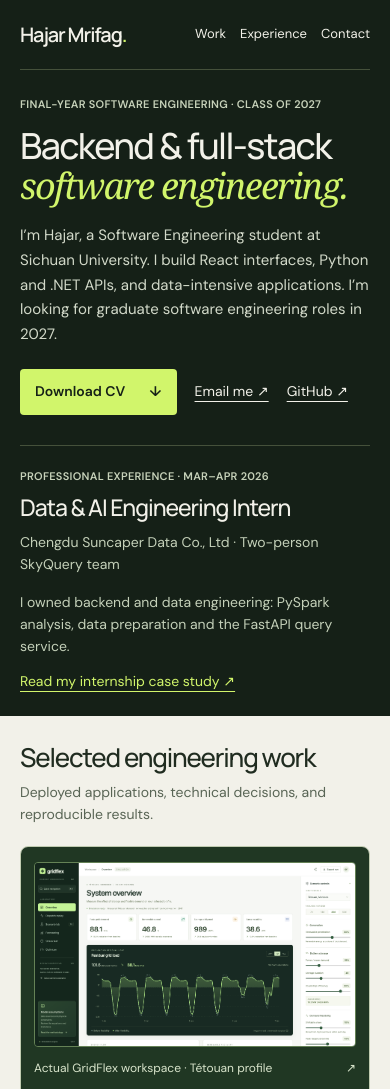
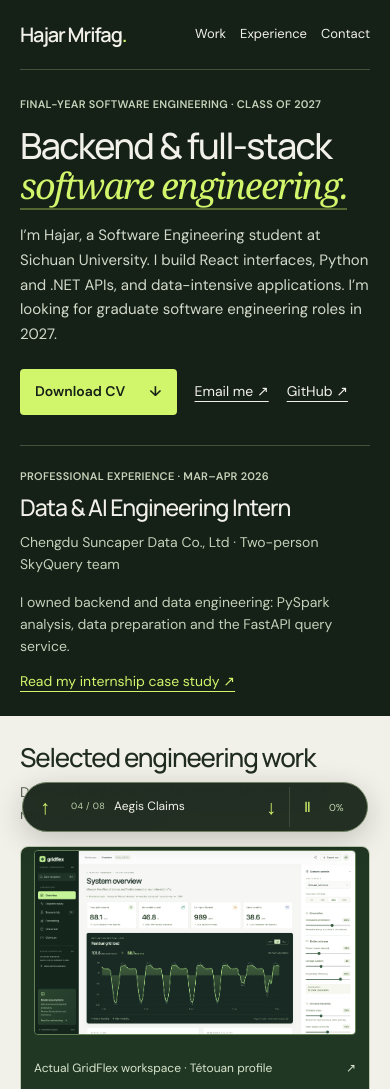
Before and after one commit to hajarmrifag/hajarmrifag.github.io, a website with bundled scripts: page index.html in a window 390 px wide. Shown: the top 1089 px of the page. Built offline with nearby package versions, Linux system fonts and the light colour scheme.

Commit message:
Add scroll motion and reading navigation across portfolio (#7)

```diff
--- /dev/null
+++ b/motion.css
@@ -0,0 +1,271 @@
+/* Shared motion layer. All content stays visible without JavaScript. */
+body {
+  padding-bottom: 86px;
+}
+.reading-progress {
+  position: fixed;
+  inset: 0 0 auto;
+  height: 3px;
+  background: #d1f56b;
+  box-shadow: 0 0 14px #a6df6970;
+  transform: scaleX(0);
+  transform-origin: left;
+  z-index: 100;
+  pointer-events: none;
+}
+.chapter-dock {
+  position: fixed;
+  bottom: 20px;
+  left: 50%;
+  transform: translateX(-50%);
+  z-index: 50;
+  display: flex;
+  align-items: center;
+  gap: 0;
+  padding: 6px;
+  border: 1px solid #6f8263;
+  border-radius: 100px;
+  background: #182419f2;
+  color: #f2f1e9;
+  box-shadow: 0 8px 30px #0003;
+  backdrop-filter: blur(16px);
+  max-width: calc(100% - 24px);
+  font:
+    13px/1.3 "DM Sans",
+    sans-serif;
+}
+.chapter-step {
+  display: grid;
+  place-items: center;
+  flex: 0 0 40px;
+  width: 40px;
+  height: 40px;
+  border: 0;
+  border-radius: 50%;
+  background: transparent;
+  color: #d1f56b;
+  font: 20px/1 sans-serif;
+  cursor: pointer;
+}
+.chapter-step:hover:not(:disabled) {
+  background: #ffffff12;
+}
+.chapter-step:disabled {
+  opacity: 0.3;
+  cursor: default;
+}
+.chapter-dock a {
+  color: inherit !important;
+  text-decoration: none !important;
+}
+.chapter-current {
+  display: flex;
+  align-items: center;
+  gap: 13px;
+  padding: 9px 14px;
+  min-width: 210px;
+  max-width: 340px;
+}
+.chapter-count {
+  font-size: 10px;
+  white-space: nowrap;
+  color: #bfd4ae;
+  font-variant-numeric: tabular-nums;
+  letter-spacing: 0.04em;
+}
+.chapter-title {
+  display: block;
+  white-space: nowrap;
+  overflow: hidden;
+  text-overflow: ellipsis;
+}
+.reading-percent {
+  font-size: 11px;
+  font-variant-numeric: tabular-nums;
+  color: #bfd4ae;
+  padding: 0 12px 0 6px;
+  min-width: 44px;
+}
+.chapter-dock :focus-visible {
+  outline: 2px solid #d1f56b;
+  outline-offset: 1px;
+  border-radius: 24px;
+}
+.featured-image img,
+.case-shot img {
+  transform: translateY(var(--image-drift, 0px));
+  transform-origin: center;
+}
+.featured-image,
+.case-shot {
+  overflow: hidden;
+}
+.track i,
+.bar-track span {
+  transform-origin: left;
+}
+.pointer-light {
+  position: relative;
+  isolation: isolate;
+}
+.pointer-light::after {
+  content: "";
+  position: absolute;
+  inset: 0;
+  border-radius: inherit;
+  background: radial-gradient(
+    300px circle at var(--pointer-x, 50%) var(--pointer-y, 50%),
+    #b3de7226,
+    transparent 70%
+  );
+  opacity: 0;
+  transition: opacity 0.25s;
+  pointer-events: none;
+  z-index: 1;
+}
+.pointer-light:hover::after {
+  opacity: 1;
+}
+@media (prefers-reduced-motion: no-preference) {
+  .button,
+  .text-link {
+    transition:
+      transform 0.22s,
+      background-color 0.22s,
+      color 0.22s;
+  }
+  .button:hover {
+    transform: translateY(-3px);
+  }
+  .button:active {
+    transform: translateY(0);
+  }
+  .intro h1 em {
+    background-image: linear-gradient(#d1f56b55, #d1f56b55);
+    background-size: 0 2px;
+    background-position: left bottom;
+    background-repeat: no-repeat;
+    animation: draw-accent 1.2s 0.35s cubic-bezier(0.2, 0.7, 0.2, 1) forwards;
+  }
+  @keyframes draw-accent {
+    to {
+      background-size: 100% 2px;
+    }
+  }
+}
+@media (max-width: 600px) {
+  .chapter-dock {
+    bottom: calc(12px + env(safe-area-inset-bottom));
+    padding: 4px;
+  }
+  .chapter-current {
+    min-width: 0;
+    width: 190px;
+    padding: 8px;
+    gap: 9px;
+  }
+  .chapter-title {
+    font-size: 12px;
+  }
+  .chapter-step {
+    flex-basis: 36px;
+    width: 36px;
+    height: 40px;
+  }
+  .reading-percent {
+    padding-inline: 4px 8px;
+    min-width: 38px;
+    font-size: 10px;
+  }
+  .chapter-count {
+    font-size: 9px;
+  }
+}
+@media (max-width: 360px) {
+  .chapter-current {
+    width: 165px;
+  }
+  .reading-percent {
+    display: none;
+  }
+}
+@media (prefers-reduced-motion: reduce) {
+  html {
+    scroll-behavior: auto !important;
+  }
+  .featured-image img,
+  .case-shot img {
+    transform: none !important;
+  }
+  .pointer-light::after {
+    display: none;
+  }
+  .reading-progress {
+    box-shadow: none;
+  }
+}
+@media print {
+  .chapter-dock,
+  .reading-progress {
+    display: none !important;
+  }
+  body {
+    padding-bottom: 0;
+  }
+  .featured-image img,
+  .case-shot img {
+    transform: none !important;
+  }
+}
+
+.case-section > .eyebrow::after {
+  content: "";
+  display: block;
+  height: 3px;
+  max-width: 160px;
+  margin-top: 18px;
+  background: #577436;
+  transform: scaleX(var(--section-progress, 0));
+  transform-origin: left;
+  opacity: 0.7;
+}
+.case-section.is-reading > .eyebrow {
+  color: #355529;
+}
+@media (prefers-reduced-motion: reduce) {
+  .case-section > .eyebrow::after {
+    display: none;
+  }
+}
+@media print {
+  .case-section > .eyebrow::after {
+    display: none;
+  }
+}
+.motion-toggle {
+  font-size: 14px;
+  border-left: 1px solid #6f826355;
+  border-radius: 0 24px 24px 0;
+}
+.motion-paused .pointer-light::after {
+  display: none;
+}
+.motion-paused .featured-image img,
+.motion-paused .case-shot img {
+  transform: none !important;
+}
+.motion-paused .case-section > .eyebrow::after {
+  display: none;
+}
+.motion-paused .intro h1 em {
+  animation: none !important;
+  background-size: 100% 2px;
+}
+.motion-paused .button,
+.motion-paused .text-link {
+  transition: none !important;
+  transform: none !important;
+}
+html:has(.motion-paused) {
+  scroll-behavior: auto !important;
+}
--- /dev/null
+++ b/motion.js
@@ -0,0 +1,277 @@
+// Progressive enhancement: reading and navigation work without motion or JavaScript.
+const reducedMotion = window.matchMedia("(prefers-reduced-motion: reduce)");
+const casePage = document.body.classList.contains("case-page");
+const chapters = [
+  ...document.querySelectorAll(
+    casePage
+      ? ".case-hero, .case-section"
+      : ".intro, #experience, #gridflex, .project-row, #about, #contact",
+  ),
+];
+const animations = new Set();
+let manuallyPaused = false;
+const motionDisabled = () => reducedMotion.matches || manuallyPaused;
+let activeIndex = -1;
+let frame = 0;
+
+function animate(element, keyframes, options) {
+  if (motionDisabled() || !element.animate) return;
+  const animation = element.animate(keyframes, options);
+  animations.add(animation);
+  animation.finished
+    .catch(() => {})
+    .finally(() => animations.delete(animation));
+}
+
+if (chapters.length) {
+  const progress = document.createElement("div");
+  progress.className = "reading-progress";
+  progress.setAttribute("aria-hidden", "true");
+  document.body.append(progress);
+
+  const dock = document.createElement("nav");
+  dock.className = "chapter-dock";
+  dock.setAttribute("aria-label", "Reading navigation");
+  const previous = document.createElement("button");
+  previous.type = "button";
+  previous.className = "chapter-step";
+  previous.textContent = "↑";
+  previous.setAttribute("aria-label", "Previous section");
+  const current = document.createElement("a");
+  current.className = "chapter-current";
+  const count = document.createElement("span");
+  count.className = "chapter-count";
+  const title = document.createElement("span");
+  title.className = "chapter-title";
+  current.append(count, title);
+  const next = document.createElement("button");
+  next.type = "button";
+  next.className = "chapter-step";
+  next.textContent = "↓";
+  next.setAttribute("aria-label", "Next section");
+  const percentage = document.createElement("span");
+  percentage.className = "reading-percent";
+  percentage.setAttribute("aria-hidden", "true");
+  const motionToggle = document.createElement("button");
+  motionToggle.type = "button";
+  motionToggle.className = "chapter-step motion-toggle";
+  function syncMotionControl() {
+    const disabled = motionDisabled();
+    document.body.classList.toggle("motion-paused", disabled);
+    motionToggle.textContent = disabled ? "▶" : "Ⅱ";
+    motionToggle.setAttribute(
+      "aria-label",
+      reducedMotion.matches
+        ? "Motion disabled by system preference"
+        : disabled
+          ? "Enable motion"
+          : "Pause motion",
+    );
+    motionToggle.title = motionToggle.getAttribute("aria-label");
+    motionToggle.disabled = reducedMotion.matches;
+  }
+  motionToggle.addEventListener("click", () => {
+    manuallyPaused = !manuallyPaused;
+    for (const animation of animations) animation.cancel();
+    syncMotionControl();
+    scheduleUpdate();
+  });
+  syncMotionControl();
+  dock.append(previous, current, next, motionToggle, percentage);
+  document.body.append(dock);
+
+  const labels = chapters.map((chapter, index) => {
+    if (!chapter.id) chapter.id = `chapter-${index + 1}`;
+    if (chapter.matches(".intro, .case-hero"))
+      return casePage
+        ? document.querySelector("h1").textContent.trim()
+        : "Introduction";
+    if (chapter.id === "experience") return "Internship";
+    if (chapter.id === "contact") return "Get in touch";
+    if (chapter.matches(".case-section")) {
+      return (
+        chapter
+          .querySelector(".eyebrow")
+          ?.textContent.replace(/^\s*\d+\s*\/\s*/, "")
+          .trim() || `Section ${index + 1}`
+      );
+    }
+    return (
+      chapter
+        .querySelector("h2, h3")
+        ?.textContent.replace(/\s+/g, " ")
+        .trim() || `Section ${index + 1}`
+    );
+  });
+
+  function goTo(index) {
+    chapters[Math.max(0, Math.min(index, chapters.length - 1))].scrollIntoView({
+      behavior: motionDisabled() ? "instant" : "smooth",
+      block: "start",
+    });
+  }
+  previous.addEventListener("click", () => goTo(activeIndex - 1));
+  next.addEventListener("click", () => goTo(activeIndex + 1));
+
+  const images = [
+    ...document.querySelectorAll(".featured-image img, .case-shot img"),
+  ];
+  const imageContainers = images.map((image) => image.parentElement);
+  function update() {
+    frame = 0;
+    const height = window.innerHeight;
+    const scrollable = document.documentElement.scrollHeight - height;
+    const ratio =
+      scrollable > 0
+        ? Math.max(0, Math.min(1, window.scrollY / scrollable))
+        : 0;
+    progress.style.transform = `scaleX(${ratio})`;
+    percentage.textContent = `${Math.round(ratio * 100)}%`;
+    let index = 0;
+    chapters.forEach((chapter, i) => {
+      const rect = chapter.getBoundingClientRect();
+      if (rect.top <= height * 0.38) index = i;
+      const sectionProgress = Math.max(
+        0,
+        Math.min(1, (height * 0.38 - rect.top) / Math.max(1, rect.height)),
+      );
+      chapter.style.setProperty(
+        "--section-progress",
+        sectionProgress.toFixed(3),
+      );
+    });
+    if (ratio > 0.995 && window.scrollY > 0) index = chapters.length - 1;
+    if (index !== activeIndex) {
+      if (activeIndex >= 0)
+        chapters[activeIndex].classList.remove("is-reading");
+      activeIndex = index;
+      chapters[index].classList.add("is-reading");
+      count.textContent = `${String(index + 1).padStart(2, "0")} / ${String(chapters.length).padStart(2, "0")}`;
+      title.textContent = labels[index];
+      current.href = `#${chapters[index].id}`;
+      current.setAttribute("aria-label", `Current section: ${labels[index]}`);
+      previous.disabled = index === 0;
+      next.disabled = index === chapters.length - 1;
+      animate(
+        title,
+        [
+          { opacity: 0, transform: "translateY(6px)" },
+          { opacity: 1, transform: "translateY(0)" },
+        ],
+        { duration: 240, easing: "ease-out" },
+      );
+    }
+    images.forEach((image, i) => {
+      const rect = imageContainers[i].getBoundingClientRect();
+      const offset = motionDisabled()
+        ? 0
+        : Math.max(
+            -12,
+            Math.min(12, (rect.top + rect.height / 2 - height / 2) * 0.025),
+          );
+      image.style.setProperty("--image-drift", `${offset.toFixed(2)}px`);
+    });
+  }
+  function scheduleUpdate() {
+    if (!frame) frame = requestAnimationFrame(update);
+  }
+  window.addEventListener("scroll", scheduleUpdate, { passive: true });
+  window.addEventListener("resize", scheduleUpdate, { passive: true });
+  window.addEventListener("load", scheduleUpdate, { once: true });
+  document.fonts?.ready.then(scheduleUpdate);
+  if ("ResizeObserver" in window)
+    new ResizeObserver(scheduleUpdate).observe(document.body);
+  reducedMotion.addEventListener("change", () => {
+    for (const animation of animations) animation.cancel();
+    syncMotionControl();
+    scheduleUpdate();
+  });
+  update();
+}
+
+if ("IntersectionObserver" in window) {
+  const observer = new IntersectionObserver(
+    (entries) => {
+      for (const entry of entries) {
+        if (!entry.isIntersecting) continue;
+        const element = entry.target;
+        observer.unobserve(element);
+        animate(
+          element,
+          [
+            { opacity: 0.15, transform: "translateY(28px)" },
+            { opacity: 1, transform: "translateY(0)" },
+          ],
+          { duration: 750, easing: "cubic-bezier(.2,.7,.2,1)" },
+        );
+        element
+          .querySelectorAll(
+            ".project-evidence > div, .ownership-grid > div, .workflow-grid > div",
+          )
+          .forEach((child, index) => {
+            animate(
+              child,
+              [
+                { opacity: 0.3, transform: "translateY(16px)" },
+                { opacity: 1, transform: "translateY(0)" },
+              ],
+              {
+                duration: 650,
+                delay: 90 * index,
+                easing: "cubic-bezier(.2,.7,.2,1)",
+              },
+            );
+          });
+        element
+          .querySelectorAll(".track i, .bar-track span")
+          .forEach((bar, index) => {
+            animate(
+              bar,
+              [{ transform: "scaleX(0)" }, { transform: "scaleX(1)" }],
+              {
+                duration: 900,
+                delay: index * 70,
+                easing: "cubic-bezier(.2,.7,.2,1)",
+              },
+            );
+          });
+      }
+    },
+    { threshold: 0.06 },
+  );
+  document
+    .querySelectorAll(
+      ".intro > div, .intro-facts, .experience, .section-heading, .featured, .project-row, .about, .contact-layout, .case-hero, .case-shot, .case-section",
+    )
+    .forEach((element) => observer.observe(element));
+}
+
+// Pointer light follows the cursor only on devices with an accurate hovering pointer.
+if (window.matchMedia("(hover: hover) and (pointer: fine)").matches) {
+  document
+    .querySelectorAll(
+      ".featured-image, .ownership-grid > div, .workflow-grid > div, .cuda-comparison",
+    )
+    .forEach((card) => {
+      card.classList.add("pointer-light");
+      let pointerFrame = 0;
+      let x = 0;
+      let y = 0;
+      card.addEventListener(
+        "pointermove",
+        (event) => {
+          if (motionDisabled()) return;
+          const rect = card.getBoundingClientRect();
+          x = event.clientX - rect.left;
+          y = event.clientY - rect.top;
+          if (!pointerFrame)
+            pointerFrame = requestAnimationFrame(() => {
+              pointerFrame = 0;
+              card.style.setProperty("--pointer-x", `${x}px`);
+              card.style.setProperty("--pointer-y", `${y}px`);
+            });
+        },
+        { passive: true },
+      );
+    });
+}
--- a/package.json
+++ b/package.json
@@ -4,6 +4,6 @@
   "type": "module",
   "scripts": {
     "test": "node --test tests/*.test.js",
-    "check": "python3 scripts/check_site.py && node --check cuda.js && node --check cuda-data.js && node --check benchmark.js"
+    "check": "python3 scripts/check_site.py && node --check cuda.js && node --check cuda-data.js && node --check benchmark.js && node --check motion.js"
   }
 }
```
Also changed, not shown: index.html (+2 -0 lines), work/gridflex.html (+2 -0 lines), work/skyquery.html (+2 -0 lines), README.md.
